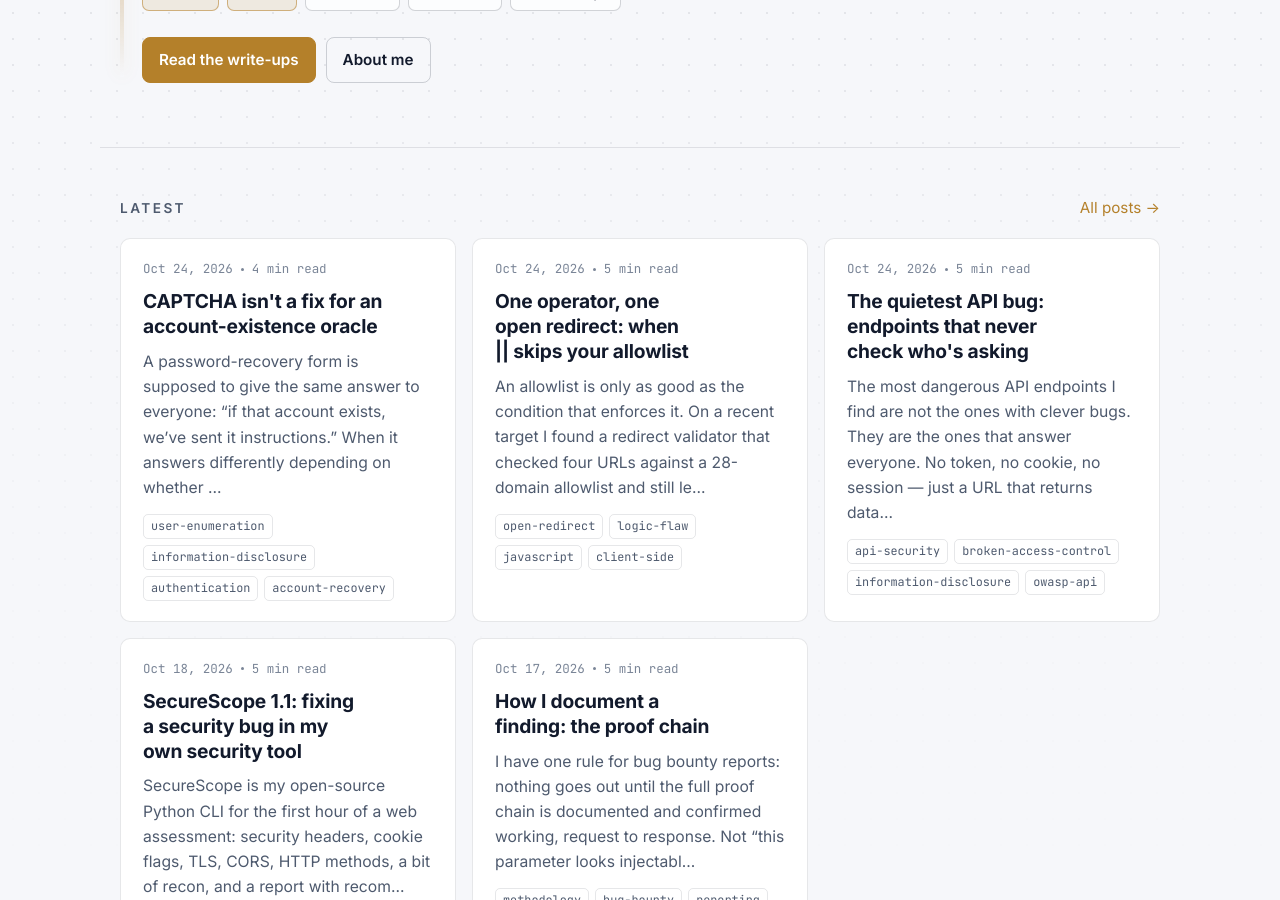
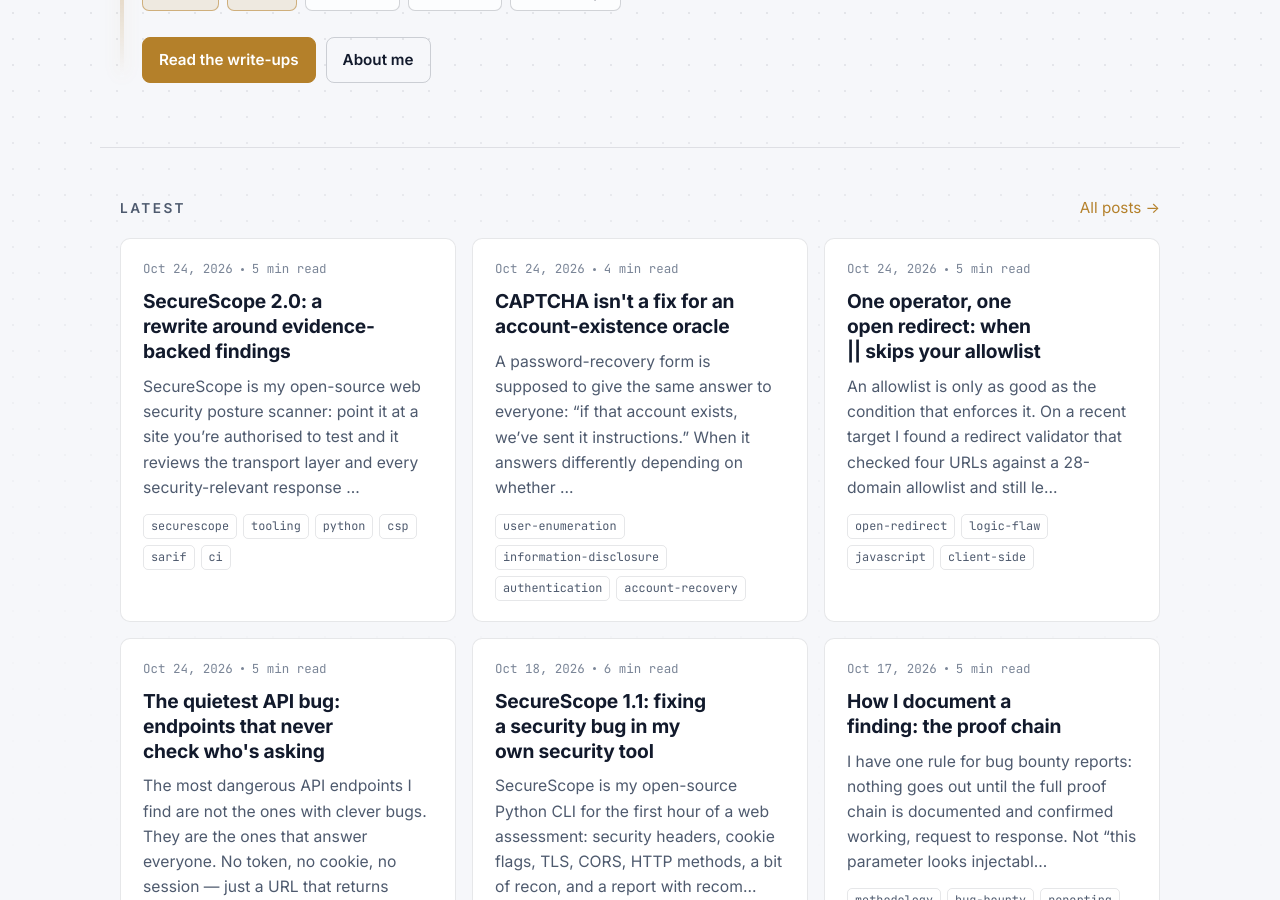
Before and after one commit to mohamedmoatazsec/mohamedmoatazsec.github.io, a Jekyll site: the page built from index.html, in a window 1280 px wide and 900 px high, scrolled down 427 px. Built offline with Jekyll 4.4.1, drawn with Linux system fonts in a browser that asks for light colours; some of the changed lines change nothing that is shown.

Commit message:
Add SecureScope 2.0 release post; mark 1.1 post as superseded
The 1.1 post predated the same-day 2.0 rewrite (CSP evaluator, grades, SARIF,
CI gate, GitHub Action, PyPI). Add an accurate 2.0 write-up from the changelog
and link the old post forward. Homepage already reflects 2.0 and is unchanged.

````diff
--- a/_posts/2026-10-18-securescope-1-1.md
+++ b/_posts/2026-10-18-securescope-1-1.md
@@ -14,6 +14,12 @@ fix, and it is a good example of a bug class that shows up in security tooling f
 than it should.
 
 <!--more-->
+
+> **Update — October 2026:** SecureScope has since been rewritten. The current tool is **2.0** —
+> a proper finding model, a CSP evaluator, grades, SARIF output and a CI gate — described in
+> [SecureScope 2.0]({{ '/writeups/2026/securescope-2-0/' | relative_url }}). The HTML-injection
+> fix below still stands (in 2.0 it became a rule across every output); the version number and
+> `pip install .` command here predate the rewrite.
 
 ## The bug: a report that trusted the target
 
--- /dev/null
+++ b/_posts/2026-10-24-securescope-2-0.md
@@ -0,0 +1,102 @@
+---
+title: "SecureScope 2.0: a rewrite around evidence-backed findings"
+description: The tool went from a header checker to an evidence-backed scanner with grades, a CSP evaluator, SARIF output and a CI gate. What changed, and the one idea it's all built on.
+date: 2026-10-24 17:30:00 +0300
+category: Tooling
+tags: [securescope, tooling, python, csp, sarif, ci]
+---
+
+[SecureScope](https://github.com/mohamedmoatazsec/SecureScope) is my open-source web security
+posture scanner: point it at a site you're authorised to test and it reviews the transport layer
+and every security-relevant response header the way a reviewer would. It's now at **2.0**, and
+it's less an update than a rewrite. Here's what changed and the single idea the whole thing is
+built on.
+
+<!--more-->
+
+## One idea: every result is an evidence-backed finding
+
+The 1.x tool produced a report. The 2.0 tool produces *findings*, and everything else derives
+from them. Each finding carries a stable id, a severity, a confidence level, the **exact evidence
+it saw**, a fix written for whoever owns the configuration, and CWE / OWASP / MDN references:
+
+```text
+HIGH   CSP allows inline scripts ('unsafe-inline')   name=Content-Security-Policy
+       CSP-UNSAFE-INLINE · csp                        directive=script-src
+```
+
+Once a result is a structured finding with a stable id, everything downstream is just a view of
+it — the console table, the grade, the HTML report, the SARIF file, the baseline diff. Nothing is
+special-cased. That stable id (`CSP-UNSAFE-INLINE`, `HSTS-SHORT-MAX-AGE`, …) is also what
+baselines and SARIF rules key on, so a finding means the same thing everywhere.
+
+## A real CSP evaluator, not a presence check
+
+The biggest single addition. SecureScope 1.x checked whether headers were *there*. 2.0 checks
+whether they're configured so they actually protect anyone. For Content-Security-Policy that
+means evaluating the policy: missing or report-only policies, no script restriction,
+`'unsafe-inline'` without nonces or hashes, `'unsafe-eval'`, wildcard and scheme-only script
+sources, missing `object-src` / `base-uri` / `form-action`, duplicate and unknown directives, no
+reporting endpoint — and it understands `'strict-dynamic'` so it doesn't cry wolf on a modern
+policy. The same "quality, not presence" rule now runs across HSTS, clickjacking protection,
+cookies, CORS and TLS.
+
+## Grades
+
+Each target gets a 0–100 score and a letter grade, computed the simple way so it can be explained
+in one sentence: start at 100, subtract 40 per critical, 20 per high, 10 per medium and 4 per low;
+informational findings are free. `A+ ≥ 95`, down to `F`. A grade is not a substitute for reading
+the findings — it's a way to tell, across many targets or across time, whether things are getting
+better or worse.
+
+## Reports, and a CI gate
+
+The report writers now cover **JSON** (the canonical format, with a published schema), a
+self-contained **HTML** report with severity filters and dark/light mode, **SARIF 2.1.0** for
+GitHub code scanning, **Markdown** for PR comments and job summaries, and **CSV** for ticketing.
+`-f` is repeatable, so one run can write several.
+
+The part I use most is the CI gate:
+
+```bash
+securescope app.example.com --baseline reports/last-good.json --fail-on high
+```
+
+`--fail-on` exits non-zero when a finding is at or above a severity; `--baseline` diffs against a
+previous JSON report so that **only new findings fail the build**. That's what makes it adoptable
+on an existing site: run once, commit the report as the baseline, gate on regressions, and burn
+the baseline down at your own pace instead of failing every pipeline on day one. The repo doubles
+as a GitHub Action (`uses: mohamedmoatazsec/SecureScope@v2`) that writes the Markdown report to
+the job summary and uploads SARIF to the security tab.
+
+## The scanner's own attack surface
+
+A security tool points itself at hostile hosts, so the target's response is attacker-controlled
+input. 2.0 (and the 2.0.1 hardening release) treats it that way:
+
+- **Everything from the target is escaped in every output** — console, HTML, Markdown and CSV
+  (including CSV formula injection). This started as the 1.1 HTML fix; now it's a rule across the
+  board, pinned by tests.
+- **Redirects are followed by hand, at most five hops, and never into loopback, link-local or
+  private address space** — otherwise a scanner running in CI would be a way to reach cloud
+  metadata endpoints and internal services. A refused hop is reported as
+  `REDIRECT-TO-INTERNAL-ADDRESS`.
+- **Response bodies are capped at 2 MB and evidence at 1000 characters**, so a target can't
+  exhaust memory or bloat a report.
+
+It still never sends state-changing requests, and the noisier recon (ports, subdomains, WHOIS) is
+opt-in — the default scan is HTTP and TLS only.
+
+## Install
+
+```bash
+pip install securescope
+securescope app.example.com --fail-on high -f sarif -f html -o reports/
+```
+
+Python 3.9+, MIT-licensed, 75 offline tests, and a `SECURITY.md` for reporting an issue in the
+tool itself. The code is at
+[github.com/mohamedmoatazsec/SecureScope](https://github.com/mohamedmoatazsec/SecureScope).
+
+As always: run it only against systems you own or have explicit, written permission to test, and
+treat findings as configuration observations to verify, not as proof of exploitability.
````
